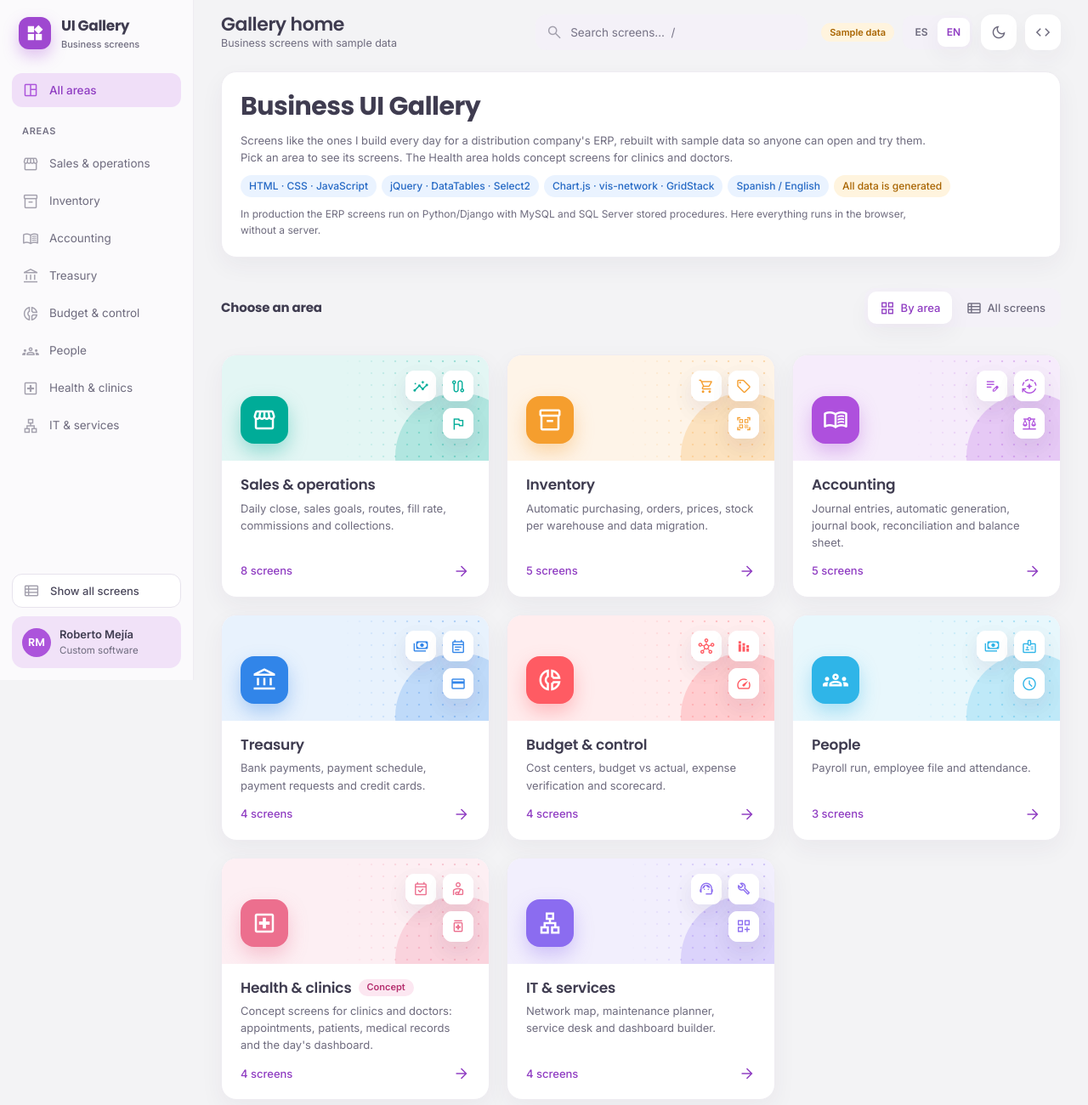
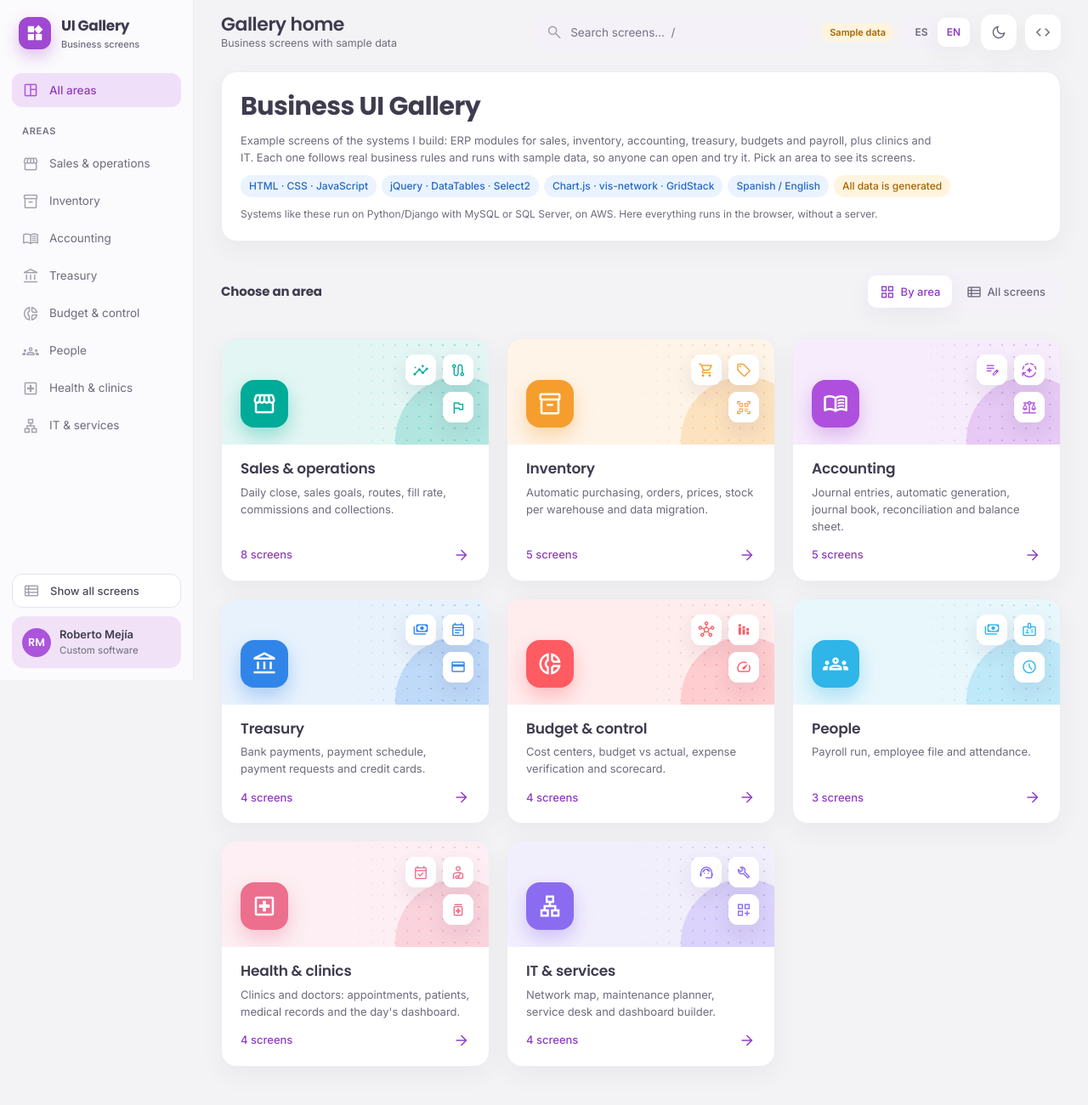
Before and after one commit to robertomz/business-ui-gallery, a plain HTML site: page index.html in a window 1280 px wide. Shown: the whole page at 85% size. Drawn offline with nearby package versions, Linux system fonts and the light colour scheme.

Commit message:
Present the gallery as example screens, not one company
- Home, README and preview texts describe example ERP, clinic and IT screens
- Clinics are one more area, without the concept label

```diff
--- a/assets/js/common.js
+++ b/assets/js/common.js
@@ -29,8 +29,8 @@
       d: { en: "Cost centers, budget vs actual, expense verification and scorecard.", es: "Centros de gestión, presupuesto vs real, verificación de gastos y scorecard." } },
     people: { icon: "groups", c: ["#2FB5E8", "#2FB5E8"], deco: ["payments", "badge", "schedule"],
       d: { en: "Payroll run, employee file and attendance.", es: "Planilla, expediente del empleado y asistencia." } },
-    health: { icon: "local_hospital", c: ["#EC6F8E", "#EC6F8E"], deco: ["event_available", "personal_injury", "medication"], concept: true,
-      d: { en: "Concept screens for clinics and doctors: appointments, patients, medical records and the day's dashboard.", es: "Pantallas de concepto para clínicas y médicos: citas, pacientes, expediente clínico y el tablero del día." } },
+    health: { icon: "local_hospital", c: ["#EC6F8E", "#EC6F8E"], deco: ["event_available", "personal_injury", "medication"],
+      d: { en: "Clinics and doctors: appointments, patients, medical records and the day's dashboard.", es: "Clínicas y médicos: citas, pacientes, expediente clínico y el tablero del día." } },
     it: { icon: "lan", c: ["#8B6CF0", "#8B6CF0"], deco: ["support_agent", "build", "dashboard_customize"],
       d: { en: "Network map, maintenance planner, service desk and dashboard builder.", es: "Mapa de red, mantenimiento, mesa de ayuda y constructor de dashboards." } }
   };
@@ -494,7 +494,7 @@
     costCenters: [{ en: "Sales North", es: "Ventas Norte" }, { en: "Sales Center", es: "Ventas Centro" }, { en: "Sales Coast", es: "Ventas Costa" }, { en: "Warehouse", es: "Bodega" }, { en: "Logistics", es: "Logística" }, { en: "Administration", es: "Administración" }, { en: "IT", es: "TI" }],
     firstNames: ["Ana", "Luis", "Maria", "Carlos", "Sofia", "Jorge", "Elena", "Pedro", "Lucia", "Diego", "Valeria", "Miguel", "Camila", "Andres", "Paula", "Ricardo", "Daniela", "Hector", "Gabriela", "Oscar"],
     lastNames: ["Torres", "Lopez", "Ramos", "Medina", "Castro", "Ortiz", "Reyes", "Flores", "Vargas", "Molina", "Rivera", "Cruz", "Mendoza", "Herrera", "Aguilar"],
-    // Health area (concept screens). Doctors and patients are invented.
+    // Health area. Doctors and patients are invented.
     doctors: [
       { name: "Dr. A. Rivera", spec: { en: "General medicine", es: "Medicina general" } },
       { name: "Dra. L. Mendoza", spec: { en: "Pediatrics", es: "Pediatría" } },
--- a/index.html
+++ b/index.html
@@ -4,10 +4,10 @@
   <meta charset="utf-8">
   <meta name="viewport" content="width=device-width, initial-scale=1">
   <title>Business UI Gallery</title>
-  <meta name="description" content="Business software screens rebuilt with sample data, organized by area: sales, inventory, accounting, treasury, budgets, payroll, health and IT. Spanish and English.">
+  <meta name="description" content="Example screens of business systems with sample data: ERP modules for sales, inventory, accounting, treasury, budgets and payroll, plus clinics and IT. Spanish and English.">
   <meta property="og:type" content="website">
   <meta property="og:title" content="Business UI Gallery: ERP and clinic screens with sample data">
-  <meta property="og:description" content="Accounting, treasury, budgets, payroll, sales, inventory, health and IT screens rebuilt with generated data so anyone can try them. Spanish and English.">
+  <meta property="og:description" content="Example screens of the business systems I build: ERP modules, clinics and IT, with real business rules and generated data so anyone can try them. Spanish and English.">
   <meta property="og:url" content="https://robertomz.github.io/business-ui-gallery/">
   <meta property="og:image" content="https://robertomz.github.io/business-ui-gallery/assets/img/og-image.png?v=2">
   <meta property="og:image:width" content="1200">
@@ -58,15 +58,15 @@
     UI.strings({
       en: {
         heroTitle: "Business UI Gallery",
-        heroText: "Screens like the ones I build every day for a distribution company's ERP, rebuilt with sample data so anyone can open and try them. Pick an area to see its screens. The Health area holds concept screens for clinics and doctors.",
-        heroProd: "In production the ERP screens run on Python/Django with MySQL and SQL Server stored procedures. Here everything runs in the browser, without a server.",
+        heroText: "Example screens of the systems I build: ERP modules for sales, inventory, accounting, treasury, budgets and payroll, plus clinics and IT. Each one follows real business rules and runs with sample data, so anyone can open and try it. Pick an area to see its screens.",
+        heroProd: "Systems like these run on Python/Django with MySQL or SQL Server, on AWS. Here everything runs in the browser, without a server.",
         chipLang: "Spanish / English", chipData: "All data is generated",
         byArea: "By area", allScreens: "All screens", pickArea: "Choose an area", everyScreen: "Every screen, by area ({n})"
       },
       es: {
         heroTitle: "Business UI Gallery",
-        heroText: "Pantallas como las que construyo cada día para el ERP de una empresa distribuidora, rehechas con datos de ejemplo para que cualquiera pueda abrirlas y probarlas. Elija un área para ver sus pantallas. El área de Salud tiene pantallas de concepto para clínicas y médicos.",
-        heroProd: "En producción las pantallas del ERP corren en Python/Django con MySQL y procedimientos almacenados de SQL Server. Aquí todo corre en el navegador, sin servidor.",
+        heroText: "Pantallas de ejemplo de los sistemas que construyo: módulos de ERP para ventas, inventario, contabilidad, tesorería, presupuesto y planilla, además de clínicas y TI. Cada una sigue reglas de negocio reales y funciona con datos de ejemplo, para que cualquiera pueda abrirla y probarla. Elija un área para ver sus pantallas.",
+        heroProd: "Sistemas como estos corren en Python/Django con MySQL o SQL Server, en AWS. Aquí todo corre en el navegador, sin servidor.",
         chipLang: "Español / Inglés", chipData: "Todos los datos son generados",
         byArea: "Por área", allScreens: "Todas las pantallas", pickArea: "Elija un área", everyScreen: "Todas las pantallas por área ({n})"
       }
```
Also changed, not shown: 1 other file.
